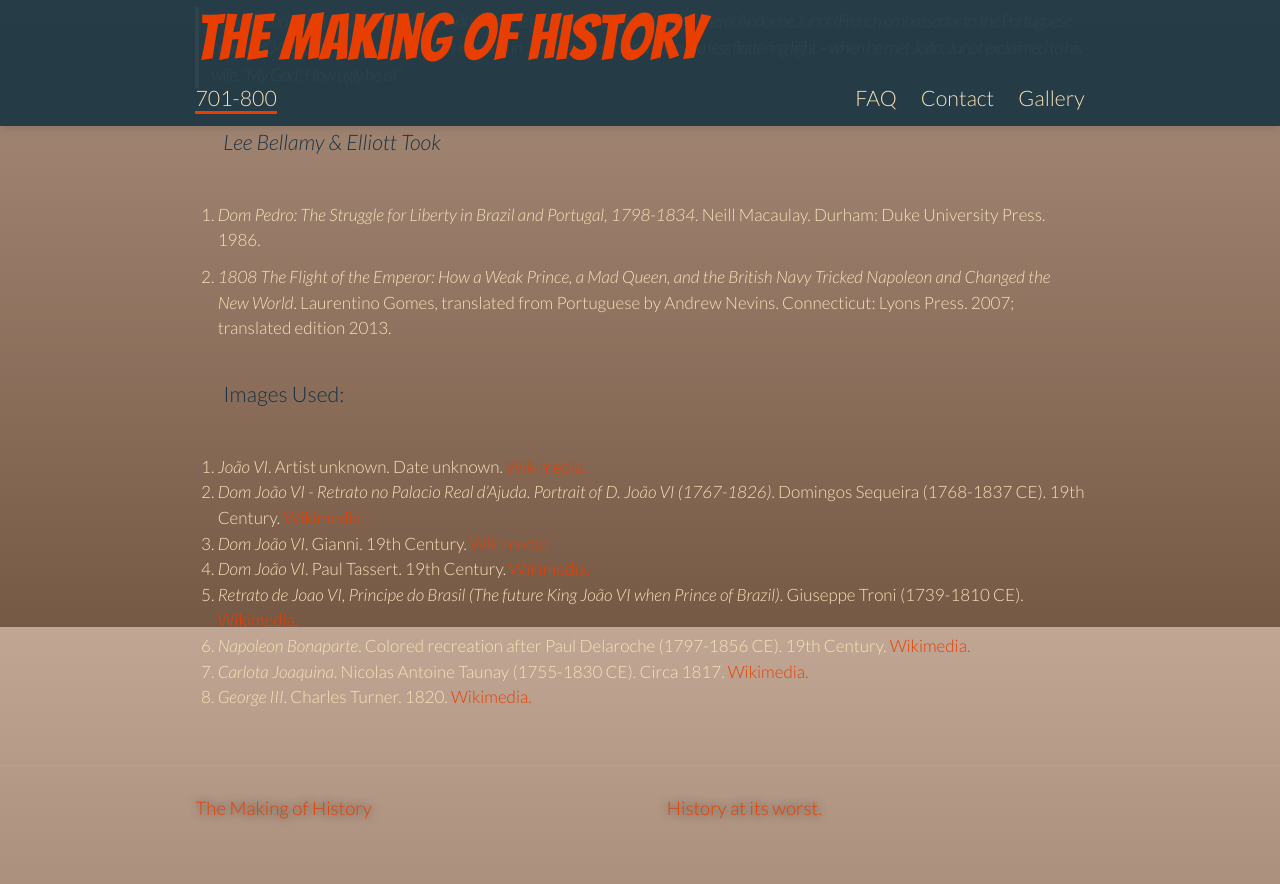
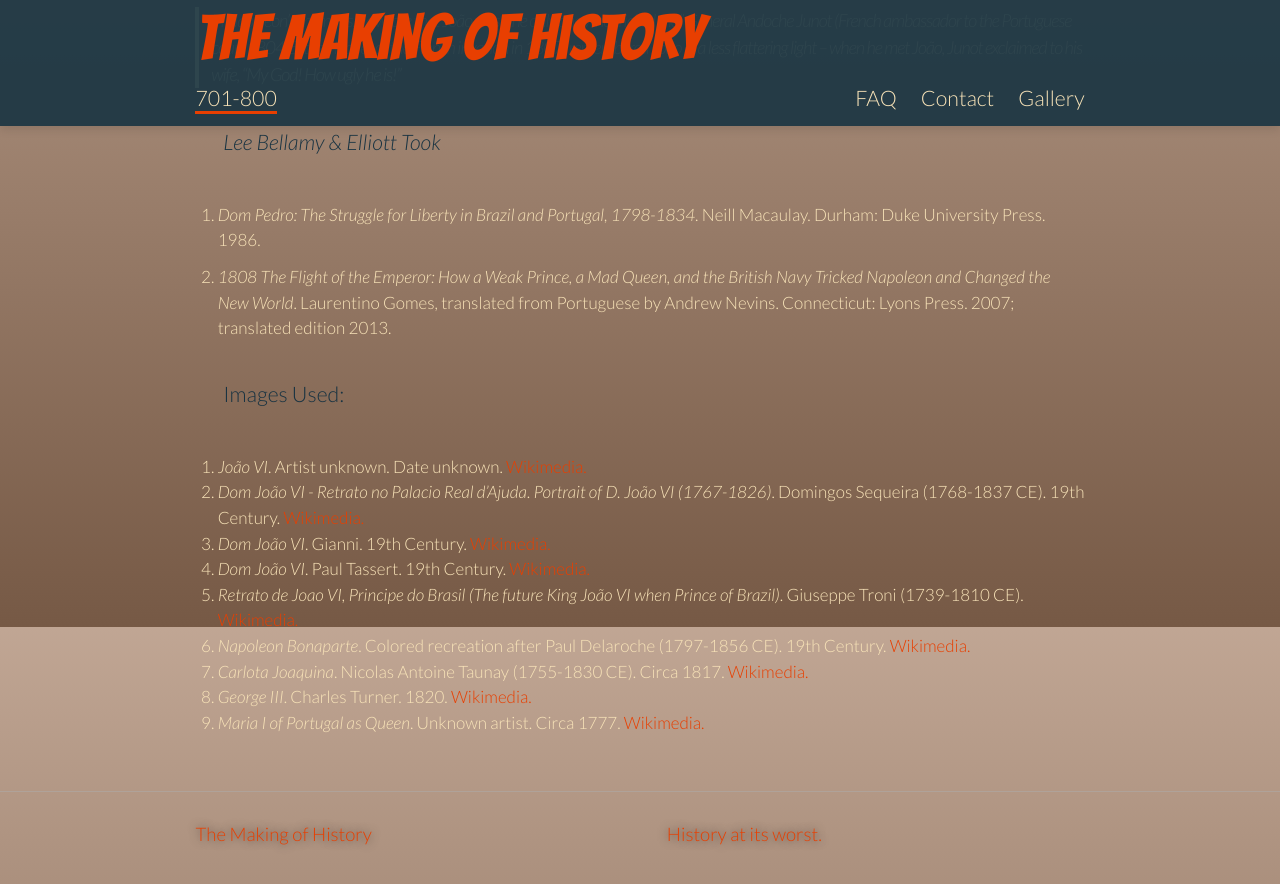
Before and after one commit to benadamstyles/making-of-history, a Jekyll site: the page built from _posts/2015-06-19-historic-hotties-dom-joao-vi-king-john-vi.md, in a window 1280 px wide and 900 px high, scrolled down 1173 px. Shown: the top 884 px of the window. Built offline with Jekyll 4.4.1, drawn with Linux system fonts in a browser that asks for light colours; some web fonts are replaced.

Commit message:
Updated 2015-06-19-historic-hotties-dom-joao-vi-king-john-vi.md

```diff
--- a/_posts/2015-06-19-historic-hotties-dom-joao-vi-king-john-vi.md
+++ b/_posts/2015-06-19-historic-hotties-dom-joao-vi-king-john-vi.md
@@ -43,3 +43,4 @@
 6. _Napoleon Bonaparte_. Colored recreation after Paul Delaroche (1797-1856 CE). 19th Century. [Wikimedia.](https://commons.wikimedia.org/wiki/File:Napoleonbonaparte_coloured_drawing.png)
 7. _Carlota Joaquina_. Nicolas Antoine Taunay (1755-1830 CE). Circa 1817. [Wikimedia.](https://commons.wikimedia.org/wiki/File:Carlota_Joaquina_by_Taunay_1817.jpg)
 8. _George III_. Charles Turner. 1820. [Wikimedia.](https://commons.wikimedia.org/wiki/File:George_III_1820.jpg)
+9. _Maria I of Portugal as Queen_. Unknown artist. Circa 1777. [Wikimedia.](https://commons.wikimedia.org/wiki/File:Maria_I_of_Portugal_as_Queen_by_an_unknown_artist.jpg)
```
